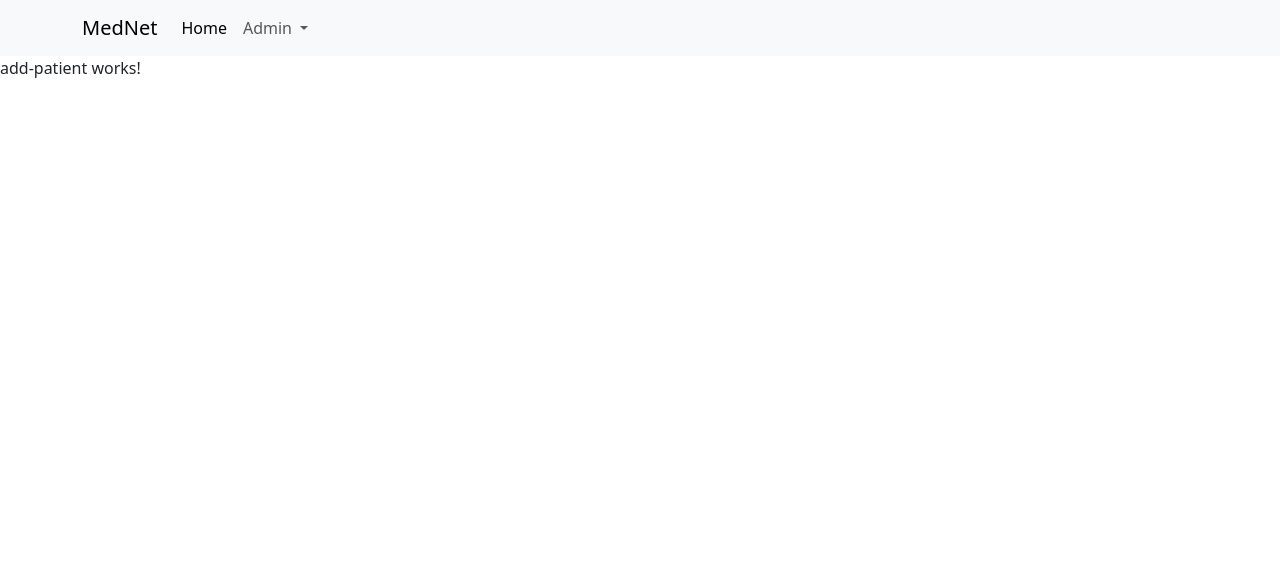
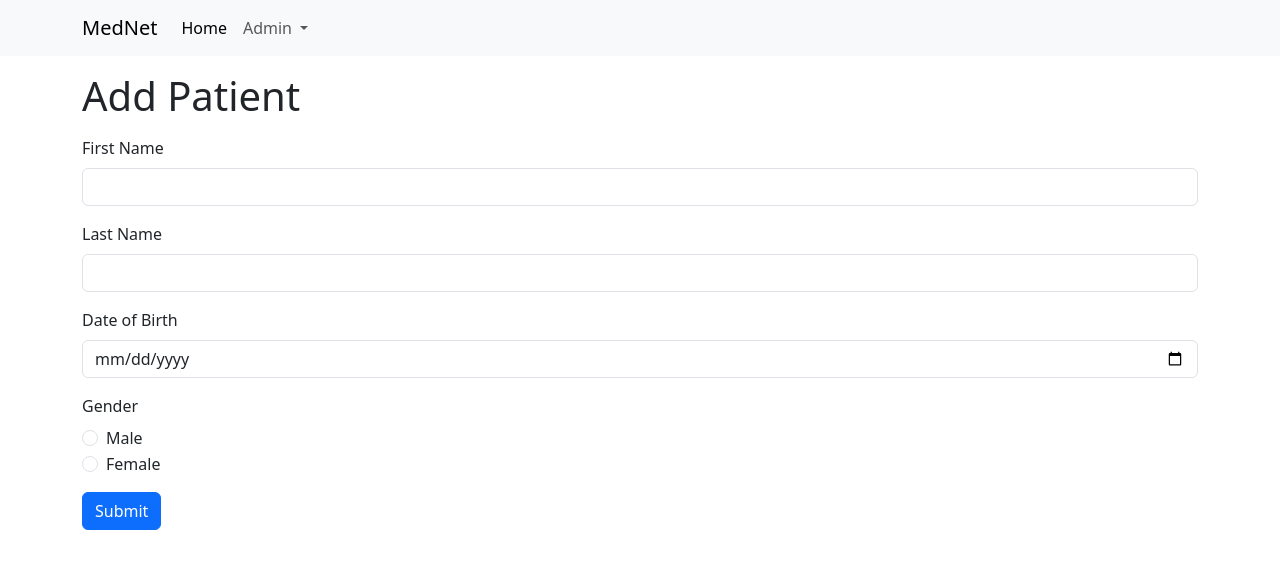
Before and after one commit to FlaviusStefan/MedNet.UI, an Angular app: page /admin/patients/add in a window 1280 px wide. Shown: the top 568 px of the page. Built offline with nearby package versions, Linux system fonts and the light colour scheme.

Commit message:
implemented "add-appointment" & "add-patient" templates

```diff
--- a/src/app/features/appointment/add-appointment/add-appointment.component.html
+++ b/src/app/features/appointment/add-appointment/add-appointment.component.html
@@ -1 +1,31 @@
-<p>add-appointment works!</p>
+<div class="container">
+    <h1 class="mt-3">Add Patient</h1>
+
+    <form #form="ngForm" (ngSubmit)="onFormSubmit()">
+        <div class="mt-2">
+            <div class="mt-3">
+                <label class="form-label">Doctor ID</label>
+                <input type="text" id="appointmentDoctorID" class="form-control" name="appointmentDoctorID" [(ngModel)]="model.doctorid">
+            </div>
+            <div class="mt-3">
+                <label class="form-label">PatientID</label>
+                <input type="text" id="appointmentPatientID" class="form-control" name="appointmentPatientID" [(ngModel)]="model.patientid">
+            </div>
+            <div class="mt-3">
+                <label class="form-label">Date & Time</label>
+                <input type="datetime-local" id="appointmentDateTime" class="form-control" name="appointmentDateTime" [(ngModel)]="model.datetime">
+            </div>
+            <div class="mt-3">
+                <label class="form-label">Reason</label>
+                <select class="form-select" id="appointmentReason" name="appointmentReason" [(ngModel)]="model.reason">
+                    <option value="Reason 1">Reason 1</option>
+                    <option value="Reason 2">Reason 2</option>
+                    <option value="Reason 3">Reason 3</option>
+                </select>
+            </div>
+            <div class="mt-3">
+                <button type="submit" class="btn btn-primary">Submit</button>
+            </div>
+        </div>
+    </form>
+</div>
--- a/src/app/features/appointment/add-appointment/add-appointment.component.ts
+++ b/src/app/features/appointment/add-appointment/add-appointment.component.ts
@@ -1,4 +1,5 @@
 import { Component } from '@angular/core';
+import { AddAppointmentRequest } from '../../models/add-appointment-request.model';
 
 @Component({
   selector: 'app-add-appointment',
@@ -6,5 +7,18 @@ import { Component } from '@angular/core';
   styleUrls: ['./add-appointment.component.css']
 })
 export class AddAppointmentComponent {
+  model: AddAppointmentRequest;
 
+  constructor(){
+    this.model = {
+      doctorid: '',
+      patientid: '',
+      datetime: new Date(0),
+      reason: ''
+    };
+  }
+
+  onFormSubmit(){
+    console.log(this.model);
+  }
 }
--- /dev/null
+++ b/src/app/features/models/add-appointment-request.model.ts
@@ -0,0 +1,6 @@
+export interface AddAppointmentRequest{
+    doctorid: string;
+    patientid: string;
+    datetime: Date;
+    reason: string;
+}
--- /dev/null
+++ b/src/app/features/models/add-patient-request.model.ts
@@ -0,0 +1,6 @@
+export interface AddPatientRequest{
+    firstname: string;
+    lastname: string;
+    dateofbirth: Date;
+    gender: string;
+}
--- a/src/app/features/patient/add-patient/add-patient.component.html
+++ b/src/app/features/patient/add-patient/add-patient.component.html
@@ -1 +1,34 @@
-<p>add-patient works!</p>
+<div class="container">
+    <h1 class="mt-3">Add Patient</h1>
+
+    <form #form="ngForm" (ngSubmit)="onFormSubmit()">
+        <div class="mt-2">
+            <div class="mt-3">
+                <label class="form-label">First Name</label>
+                <input type="text" id="patientFirstName" class="form-control" name="patientFirstName" [(ngModel)]="model.firstname">
+            </div>
+            <div class="mt-3">
+                <label class="form-label">Last Name</label>
+                <input type="text" id="patientLastName" class="form-control" name="patientLastName" [(ngModel)]="model.lastname">
+            </div>
+            <div class="mt-3">
+                <label class="form-label">Date of Birth</label>
+                <input type="date" id="patientDateOfBirth" class="form-control" name="patientDateOfBirth" [(ngModel)]="model.dateofbirth">
+            </div>
+            <div class="mt-3">
+                <label class="form-label">Gender</label>
+                <div class="form-check">
+                    <input class="form-check-input" type="radio" id="male" name="gender" value="male" [(ngModel)]="model.gender">
+                    <label class="form-check-label" for="male">Male</label>
+                </div>
+                <div class="form-check">
+                    <input class="form-check-input" type="radio" id="female" name="gender" value="female" [(ngModel)]="model.gender">
+                    <label class="form-check-label" for="female">Female</label>
+                </div>
+            </div>
+            <div class="mt-3">
+                <button type="submit" class="btn btn-primary">Submit</button>
+            </div>
+        </div>
+    </form>
+</div>
--- a/src/app/features/patient/add-patient/add-patient.component.ts
+++ b/src/app/features/patient/add-patient/add-patient.component.ts
@@ -1,4 +1,5 @@
 import { Component } from '@angular/core';
+import { AddPatientRequest } from '../../models/add-patient-request.model';
 
 @Component({
   selector: 'app-add-patient',
@@ -6,5 +7,18 @@ import { Component } from '@angular/core';
   styleUrls: ['./add-patient.component.css']
 })
 export class AddPatientComponent {
+  model: AddPatientRequest;
 
+  constructor(){
+    this.model = {
+      firstname: '',
+      lastname: '',
+      dateofbirth: new Date(0),
+      gender: ''
+    }
+  }
+
+  onFormSubmit(){
+    console.log(this.model);
+  }
 }
```
